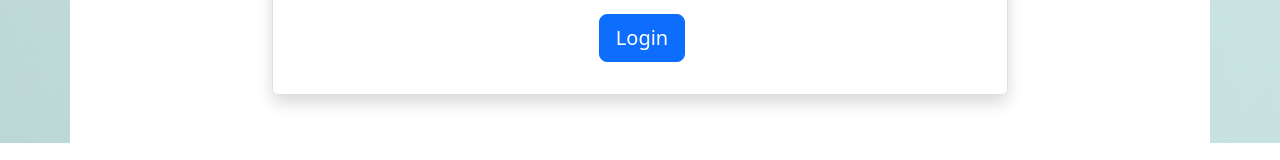
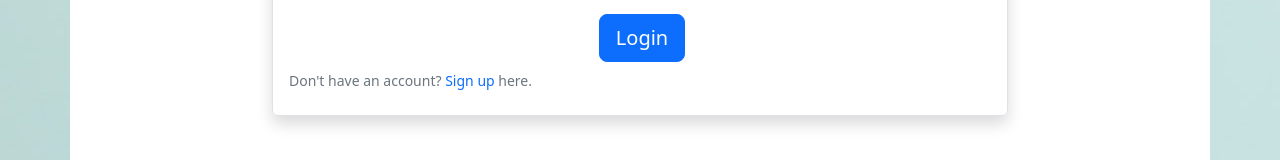
Before and after one commit to PragadeshBS/mutex-frontend, a React (Vite) app: page /login in a window 1280 px wide. Shown: the part 546-706 px from the top of the page. Built offline with nearby package versions, Linux system fonts and the light colour scheme; no server answers.

Commit message:
add signup tip; update log api call

```diff
--- a/src/Router.jsx
+++ b/src/Router.jsx
@@ -22,6 +22,7 @@
   useEffect(() => {
     axios.post("/api/logs/", {
       path: location.pathname,
+      user,
     });
   }, [location]);
   return (
--- a/src/pages/auth/login/Login.jsx
+++ b/src/pages/auth/login/Login.jsx
@@ -87,6 +87,11 @@
                   Login
                 </button>
               </div>
+              <div>
+                <div className="small text-muted">
+                  Don't have an account? <Link to="/signup">Sign up</Link> here.
+                </div>
+              </div>
             </form>
           </div>
         </div>
```
